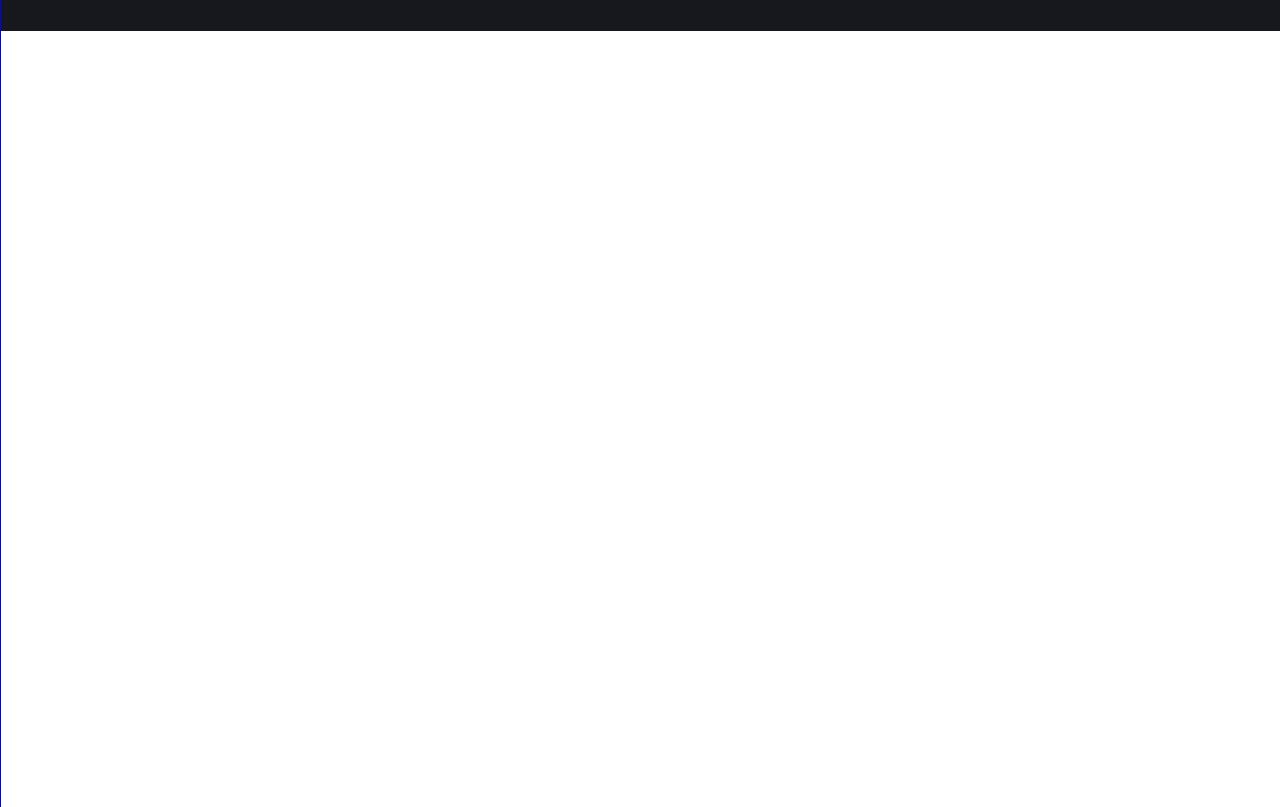
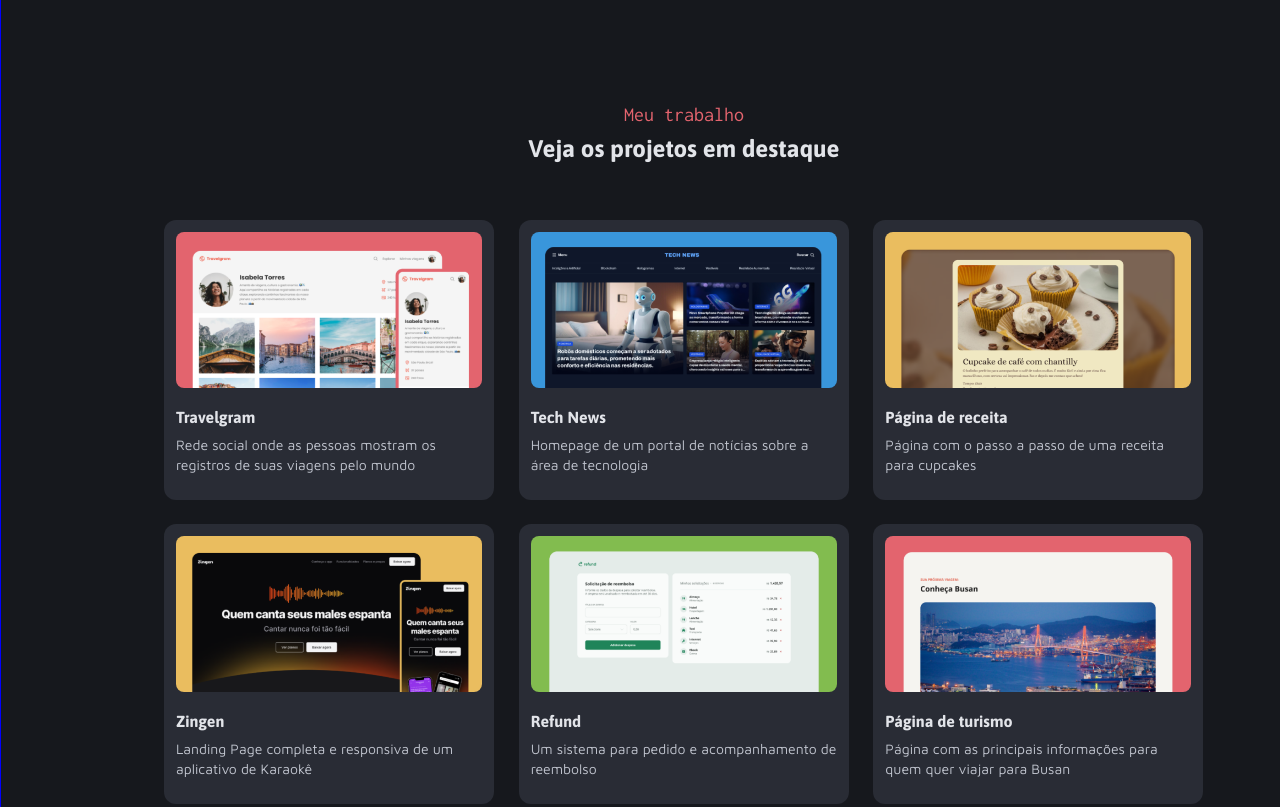
Before and after one commit to henrillysm/Portf-lio-Dev, a plain HTML site: page index.html in a window 1280 px wide. Shown: the part 720-1527 px from the top of the page. Drawn offline with Linux system fonts and the light colour scheme; a web font is replaced by a local one.

Commit message:
projects finalizado

```diff
--- a/index.html
+++ b/index.html
@@ -70,9 +70,56 @@
             </div>
         </div>
 
-    <div class="projects">
-        <div class="header2"></div>
-        <div class="grid"></div>
+    <div id="projects">
+        <div class="header2">
+            <p class="subtitle">Meu trabalho</p>
+            <p class="title-md">Veja os projetos em destaque</p>
+    </div>
+        <div class="grid">
+            <section class="card">
+                <img src="/styles/images/Thumbnail_Project-01.png" alt="travelgram">
+                <section class="text-card">
+                    <p>Travelgram</p>
+                    <p>Rede social onde as pessoas mostram os registros de suas viagens pelo mundo</p>
+                </section>
+            </section>
+            <section class="card">
+                <img src="/styles/images/Thumbnail_Project-02.png" alt="tech news">
+                <section class="text-card">
+                    <p>Tech News</p>
+                    <p>Homepage de um portal de notícias sobre a área de tecnologia</p>
+                </section>
+            </section>
+            <section class="card">
+                <img src="/styles/images/Thumbnail_Project-03.png" alt="Página de receita">
+                <section class="text-card">
+                    <p>Página de receita</p>
+                    <p>Página com o passo a passo de uma receita para cupcakes</p>
+                </section>
+            </section>
+            <section class="card">
+                <img src="/styles/images/Thumbnail_Project-04.png" alt="zingen">
+                <section class="text-card">
+                    <p>Zingen</p>
+                    <p>Landing Page completa e responsiva de um aplicativo de Karaokê</p>
+                </section>
+            </section>
+            <section class="card">
+                <img src="/styles/images/Thumbnail_Project-05.png" alt="refund">
+                <section class="text-card">
+                    <p>Refund</p>
+                    <p>Um sistema para pedido e acompanhamento de reembolso </p>
+                </section>
+            </section>
+            <section class="card">
+                <img src="/styles/images/Thumbnail_Project-06.png" alt="página de turismo">
+                <section class="text-card">
+                    <p>Página de turismo</p>
+                    <p>Página com as principais informações para quem quer viajar para Busan</p>
+                </section>
+            </section>
+
+        </div>
     </div>
 
 </body>
--- a/styles/perfil1.css
+++ b/styles/perfil1.css
@@ -159,3 +159,103 @@
     }
 
 }
+
+
+/*Parte 2 - Projects*/
+
+
+#projects {
+    /* border: 1px solid red; */
+
+    display: flex;
+    flex-direction: column;
+    align-items: center;
+    gap: 56px;
+    background-color: var(--base-gray2);
+    width: 1366px;
+    height: 917px;
+    padding-top: 72px;
+
+    & .header2 {
+        /* border: 1px solid red; */
+
+        display: flex;
+        flex-direction: column;
+        gap: 8px;
+        align-items: center;
+        width: 1040px;
+        height: 61px;
+
+    }
+
+    & .header2 p {
+        /* border: 1px solid blue; */
+
+    }
+
+    & .header2 p:nth-child(1) {
+        color: var(--color-red);
+        height: 24px;
+    }
+
+    & .header2 p:nth-child(2) {
+        color: var(--base-gray6);
+        height: 29px;
+    }
+
+}
+
+
+.grid {
+    /* border: 1px solid red; */
+
+    display: grid;
+    grid-template-columns: repeat(3, 1fr);
+    gap: 24px;
+    width: 1040px;
+    height: 584px;
+
+    & .card {
+        /* border: 1px solid red; */
+
+        display: flex;
+        background-color: var(--base-gray3);
+        flex-direction: column;
+        align-items: center;
+        width: 330px;
+        height: 280px;
+        padding-inline: 12px;
+        padding-top: 12px;
+        gap: 20px;
+        border-radius: 12px;
+    }
+
+    & .card img {
+        width: 306px;
+        height: 156px;
+        border-radius: 8px;
+    }
+
+    & .text-card {
+        /* border: 1px solid blue; */
+
+        display: flex;
+        flex-direction: column;
+        gap: 8px;
+
+    }
+
+    & .text-card p:nth-child(1) {
+        font: var(--title-sm);
+        color: var(--base-gray6);
+    }
+
+    & .text-card p:nth-child(2) {
+        font: var(--text-sm);
+        color: var(--base-gray5);
+    }
+}
+
+
+
+/*SERVIÇOS*/
```
